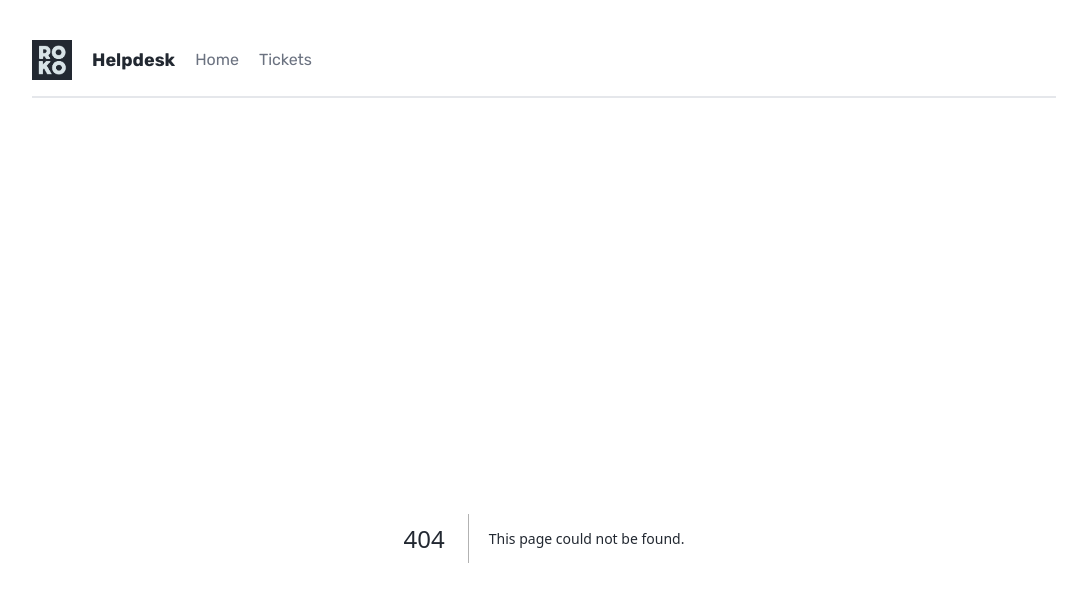
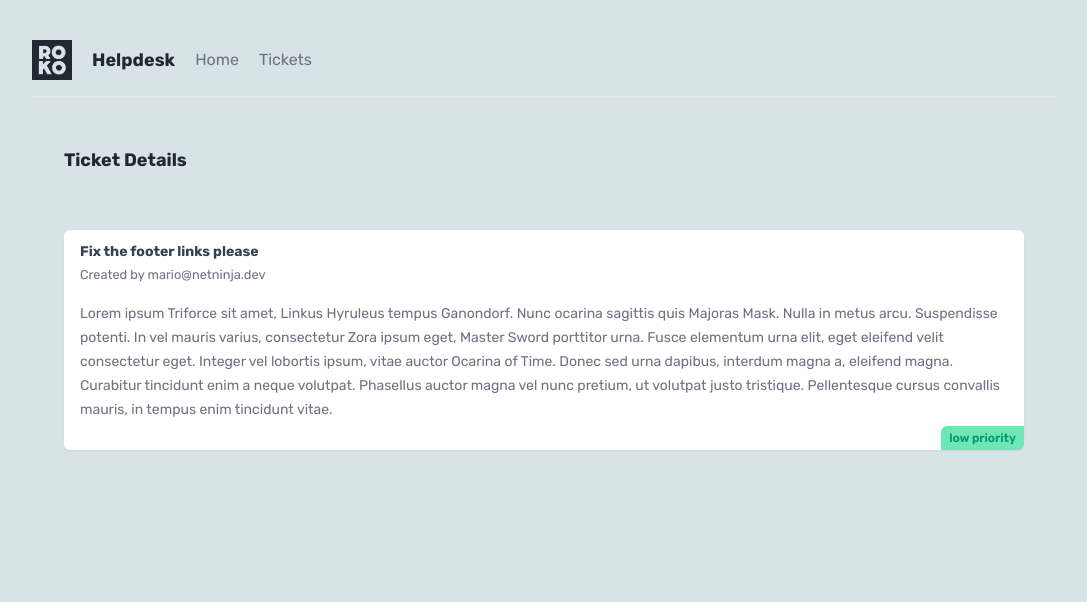
Before and after one commit to rokoworlds/next-cc-20231124, a Next.js app: page /tickets/1 in a window 1280 px wide. Before the commit this address had no page. Shown: the top 602 px of the page, without its empty margins (96-1183 px from the left). Built offline with nearby package versions, Linux system fonts and the light colour scheme; data requests are answered from the project's data file.

Commit message:
add: ticket details

```diff
--- a/app/components/TicketList.jsx/component.jsx
+++ b/app/components/TicketList.jsx/component.jsx
@@ -1,3 +1,5 @@
+import Link from "next/link";
+
 async function getTickets() {
     const response = await fetch('http://localhost:4000/tickets');
 
@@ -10,11 +12,13 @@
       <>
         {tickets.map((ticket) => (
             <div key={ticket.id} className="card my-5">
-                <h3>{ticket.title}</h3>
-                <p>{ticket.body.slice(0, 200)}...</p>
-                <div className={`pill ${ticket.priority}`}>
-                    {ticket.priority} priority
-                </div>
+                <Link href={`/tickets/${ticket.id}`}>
+                    <h3>{ticket.title}</h3>
+                    <p>{ticket.body.slice(0, 200)}...</p>
+                    <div className={`pill ${ticket.priority}`}>
+                        {ticket.priority} priority
+                    </div>
+                </Link>
             </div>
         ))}
 
--- /dev/null
+++ b/app/tickets/[id]/page.jsx
@@ -0,0 +1,32 @@
+async function getTicket(id) {
+    const response = await fetch('http://localhost:4000/tickets/' + id, {
+        next: {
+            revalidate: 60
+        }
+    });
+
+    return response.json()
+}
+
+export default async function TicketDetails ({ params }) {
+    const ticket = await getTicket(params.id)
+
+    return (
+        <main>
+            <nav>
+                <h2>
+                    Ticket Details
+                </h2>
+            </nav>
+            <div className="card">
+                <h3>{ticket.title}</h3>
+                <small>Created by {ticket.user_email}</small>
+                <p>{ticket.body}</p>
+                <div className={`pill ${ticket.priority}`}>
+                    {ticket.priority} priority
+                </div>
+
+            </div>
+        </main>
+    )
+}
```
